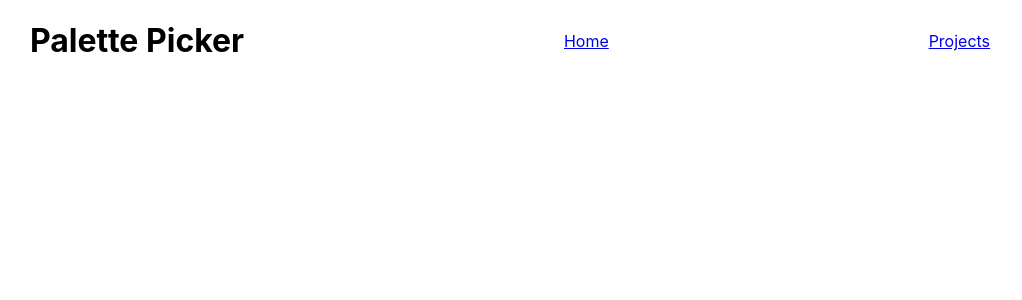
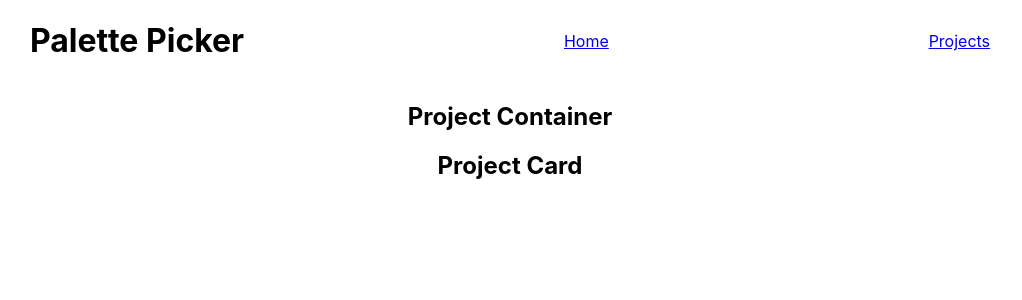
Before and after one commit to Palette-Picker/palette_picker_fe, a React (Create React App) app: page /projects in a window 1280 px wide. Shown: the top 300 px of the page, without its empty margins (130-1152 px from the left). Built offline with nearby package versions, Linux system fonts and the light colour scheme; no server answers.

Commit message:
Setup ProjectsContainer and ProjectCard

```diff
--- a/src/components/App/App.js
+++ b/src/components/App/App.js
@@ -3,6 +3,8 @@ import { Route } from 'react-router-dom';
 import Header from '../Header/Header';
 import { getProjects } from '../../utils/apiCalls';
 import PaletteForm from '../PaletteForm/PaletteForm';
+import ProjectsContainer from '../ProjectsContainer/ProjectsContainer';
+
 import './App.scss';
 
 
@@ -35,6 +37,8 @@ class App extends Component {
         <Header />
         <main>
           <Route exact path='/' render={() => <PaletteForm projects={projects}/>}/>
+          <Route exact path='/projects' render={() => <ProjectsContainer projects={projects}/>}/>
+
         </main>
       </div>
 
--- a/src/components/ProjectCard/ProjectCard.js
+++ b/src/components/ProjectCard/ProjectCard.js
@@ -0,0 +1,14 @@
+import React from 'react';
+import './ProjectCard.scss';
+
+const ProjectCard = ({ project }) => {
+
+  return (
+    <article>
+      <h2>Project Card</h2>
+    </article>
+  )
+
+};
+
+export default ProjectCard;
--- a/src/components/ProjectsContainer/ProjectsContainer.js
+++ b/src/components/ProjectsContainer/ProjectsContainer.js
@@ -0,0 +1,16 @@
+import React from 'react';
+import ProjectCard from '../ProjectCard/ProjectCard';
+import './ProjectsContainer.scss';
+
+const ProjectsContainer = ({ projects }) => {
+
+  return (
+    <section>
+      <h2>Project Container</h2>
+      <ProjectCard />
+    </section>
+  )
+
+};
+
+export default ProjectsContainer;
```
